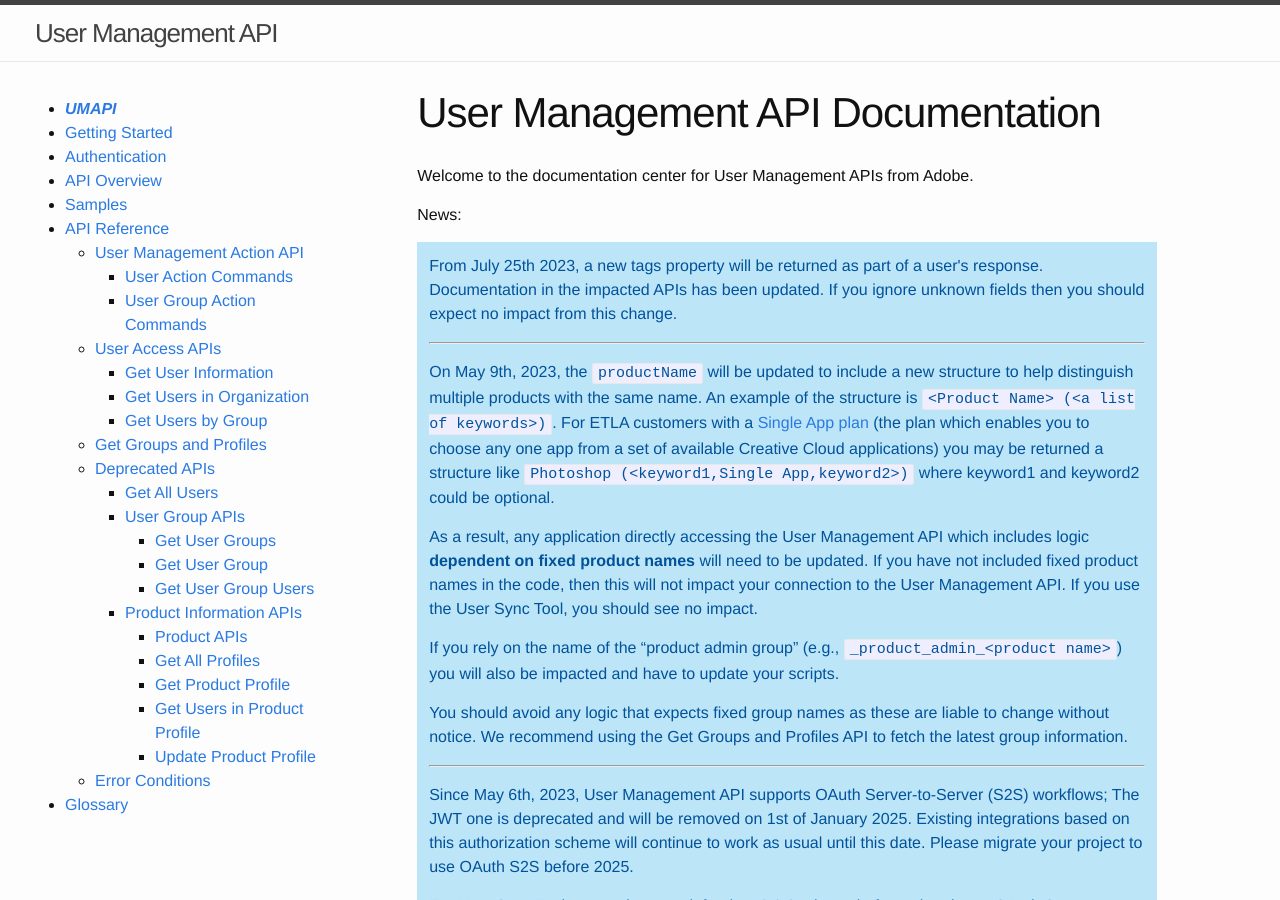
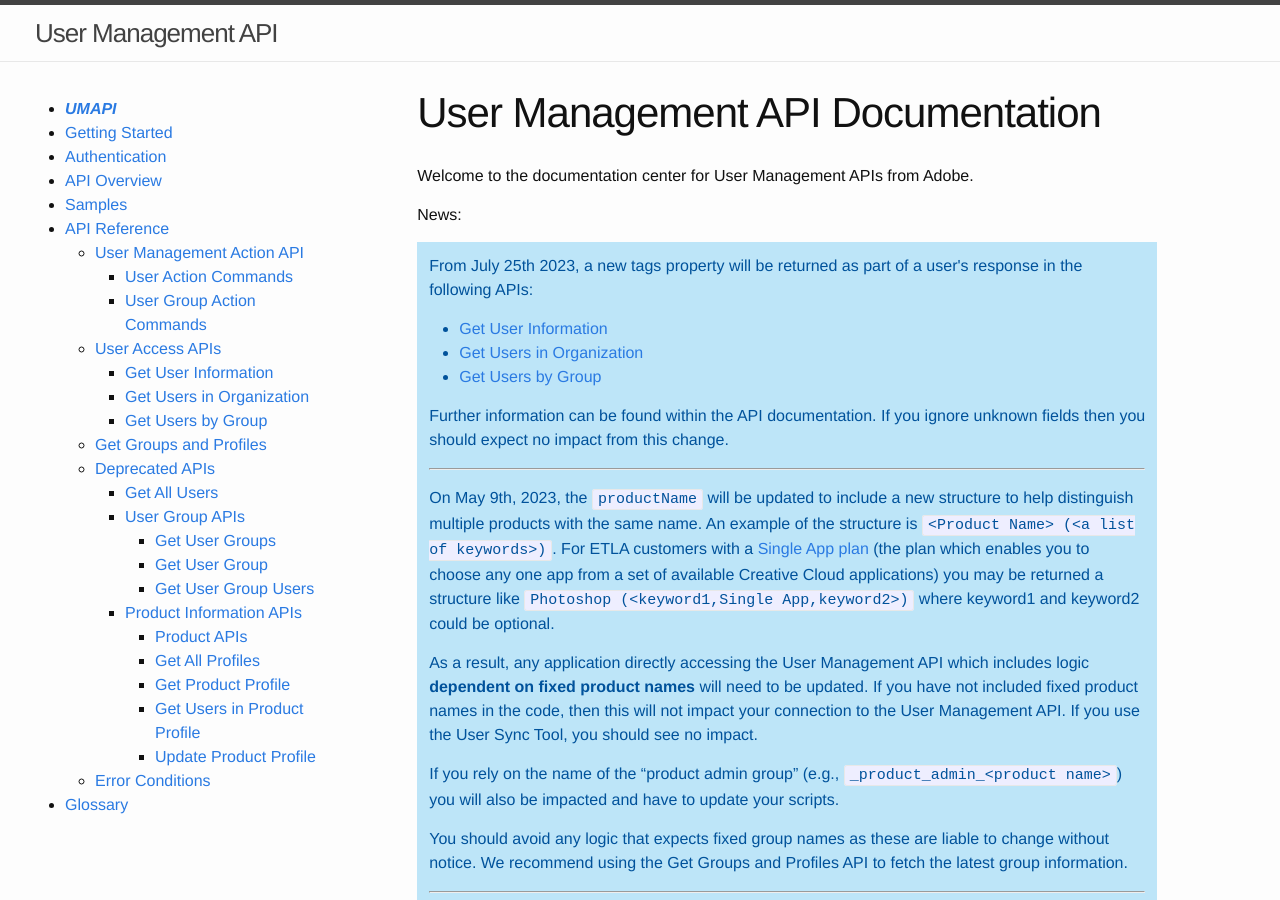
Before and after one commit to adobe-apiplatform/umapi-documentation, a Jekyll site: the page built from docs/en/index.md, in a window 1280 px wide and 900 px high. Built offline with Jekyll 4.4.1, drawn with Linux system fonts in a browser that asks for light colours.

Commit message:
Improve documentation and fix broken links

```diff
--- a/docs/en/index.md
+++ b/docs/en/index.md
@@ -11,7 +11,13 @@
 
 News:
 <div class="isa_info">
-<p>From July 25th 2023, a new tags property will be returned as part of a user's response. Documentation in the impacted APIs has been updated. If you ignore unknown fields then you should expect no impact from this change.</p>
+<p>From July 25th 2023, a new tags property will be returned as part of a user's response in the following APIs:</p>
+	<ul>
+		<li><a href="api/getUser.html">Get User Information</a></li>
+		<li><a href="api/getUsersWithPage.html">Get Users in Organization</a></li>
+		<li><a href="api/getUsersByGroup.html">Get Users by Group</a></li>
+	</ul>
+<p>Further information can be found within the API documentation. If you ignore unknown fields then you should expect no impact from this change.</p>
 <hr class="api-ref-rule">
 <p>On May 9th, 2023, the <code>productName</code> will be updated to include a new structure to help distinguish multiple products with the same name. An example of the structure is <code>&lt;Product Name&gt; (&lt;a list of keywords&gt;)</code>. For ETLA customers with a <a href="https://helpx.adobe.com/uk/enterprise/using/single-app.html">Single App plan</a> (the plan which enables you to choose any one app from a set of available Creative Cloud applications) you may be returned a structure like <code>Photoshop (&lt;keyword1,Single App,keyword2&gt;)</code> where keyword1 and keyword2 could be optional.</p><p>As a result, any application directly accessing the User Management API which includes logic <strong>dependent on fixed product names</strong> will need to be updated. If you have not included fixed product names in the code, then this will not impact your connection to the User Management API. If you use the User Sync Tool, you should see no impact.</p>
 <p>If you rely on the name of the “product admin group” (e.g., <code>_product_admin_&lt;product name&gt;</code>) you will also be impacted and have to update your scripts.</p>
```
Also changed, not shown: docs/en/api/partials/userSchemaDescription.md (+6 -2 lines), docs/en/samples/index.md (+3 -3 lines).
